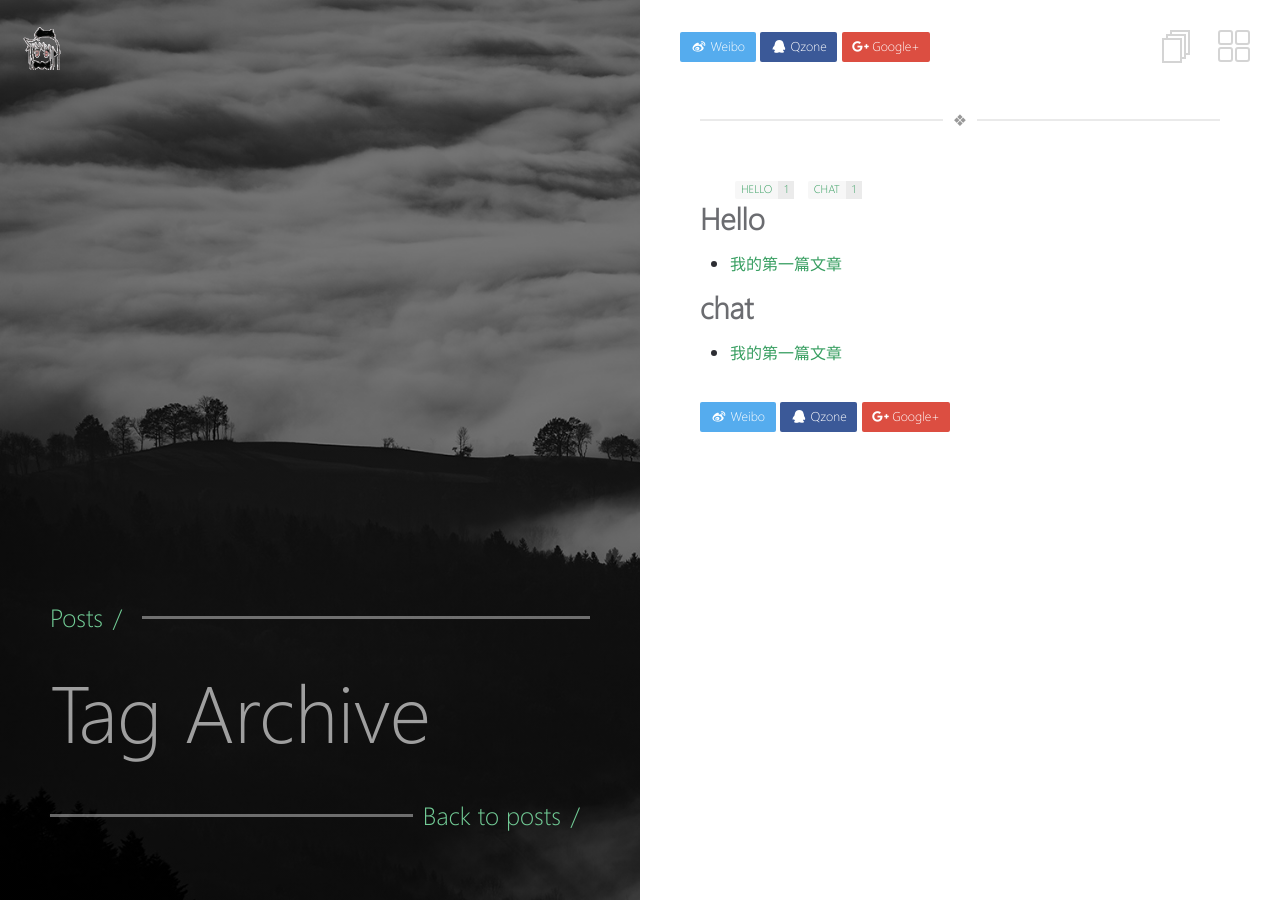
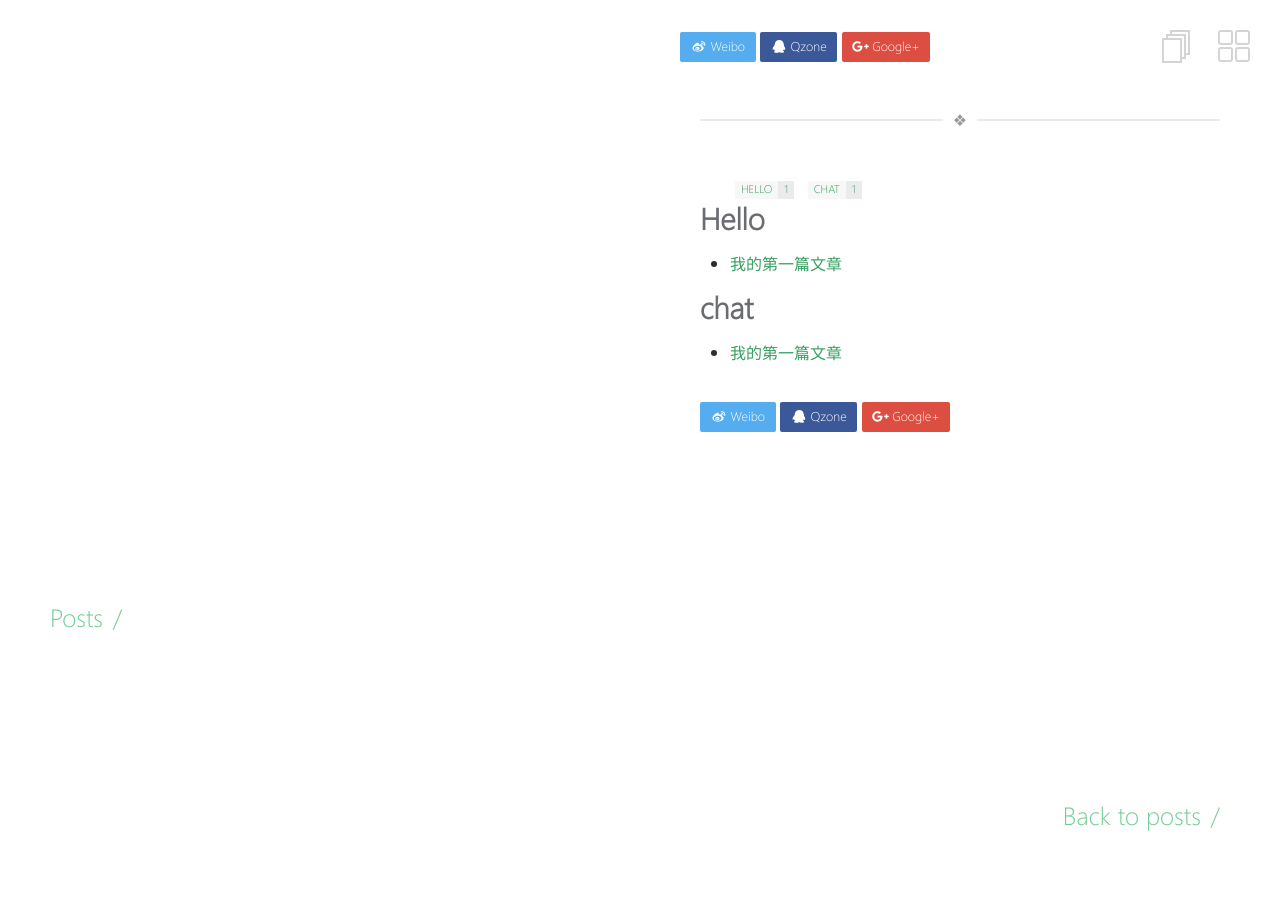
Before and after one commit to TolgaTatli/Halve, a Jekyll site: the page built from _pages/tags.md, in a window 1280 px wide. Built offline with Jekyll 4.4.1, drawn with Linux system fonts in a browser that asks for light colours.

Commit message:
Update page.html

```diff
--- a/_layouts/page.html
+++ b/_layouts/page.html
@@ -6,10 +6,6 @@
 <html>
 {% include head.html %}
 <body id="posts" class="inner-post-page">
-
-    <div class="block-left">
-      <div class="content">
-        <a href="{{ site.url }}" class="logo"><img src="{{ site.url }}/images/{{ site.logo }}"></a>
         <div class="post-title-section">
           <div class="section-line">Posts <em>/</em></div>
           <h1 class="section-title">{{ page.title | markdownify | remove: "<p>" | remove: "</p>" }}</h1>
```
